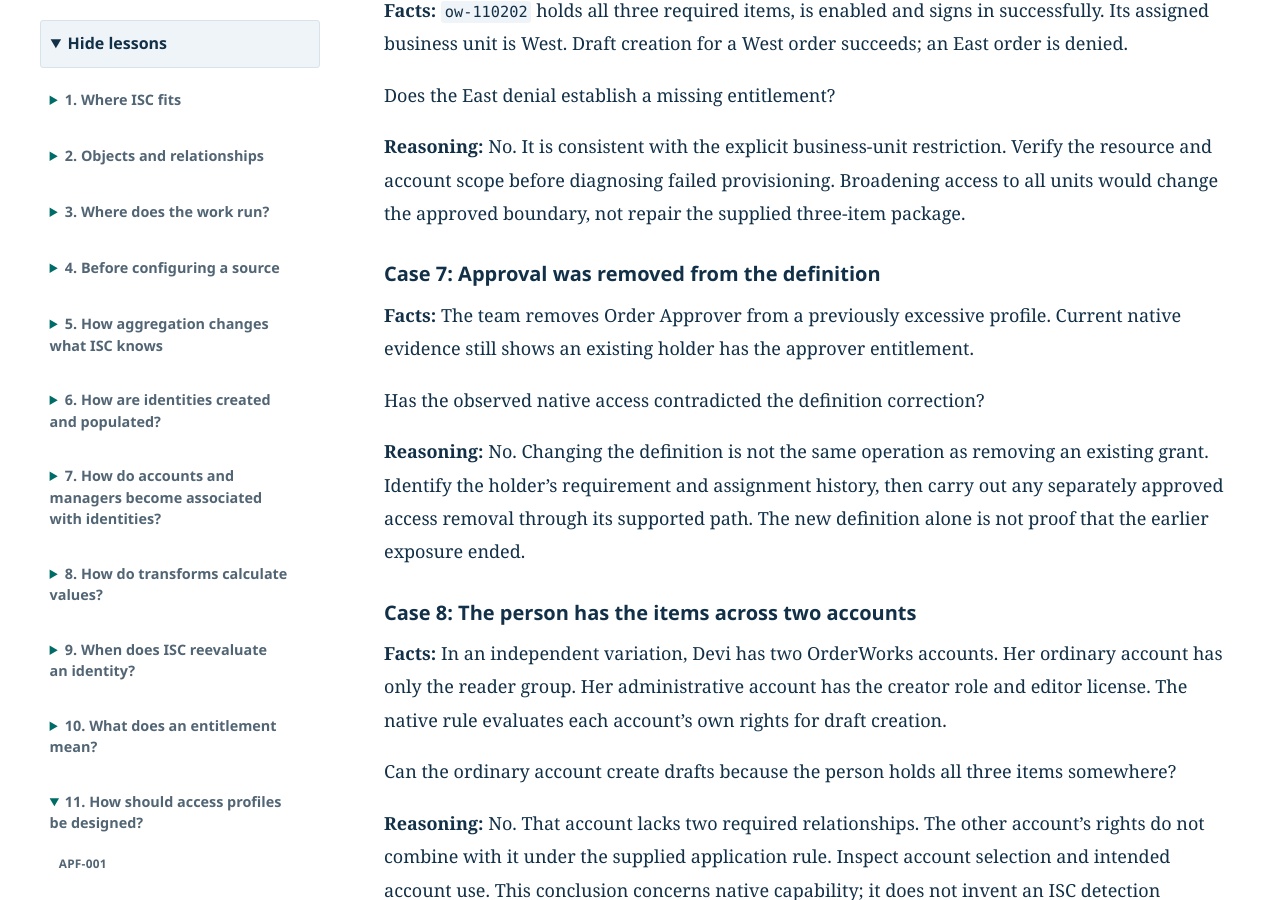
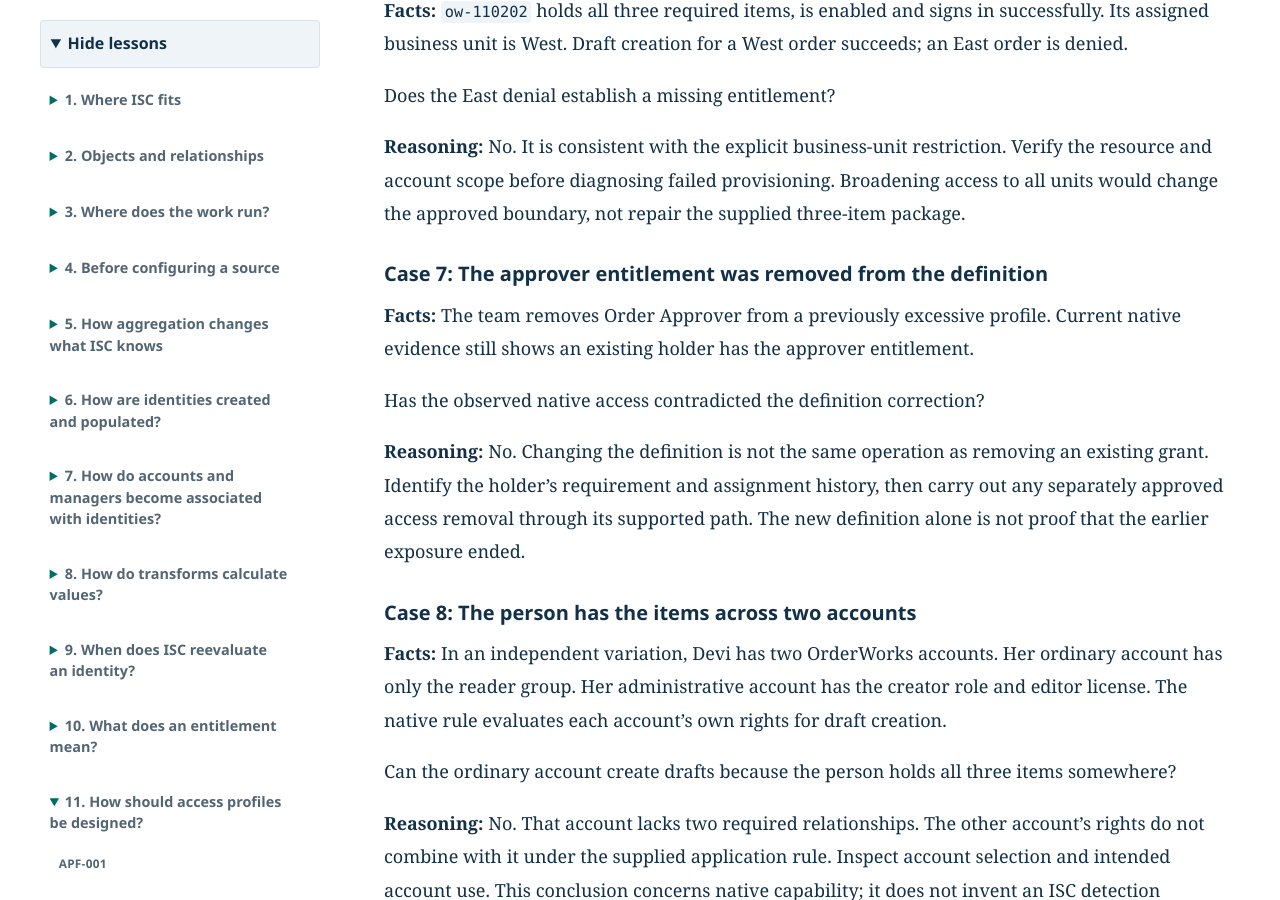
Before and after one commit to TedxHarry/ISC_Theory_Learning, a Jekyll site: the page built from lessons/APF-002_Grouping_Related_Entitlements_from_One_Source.md, in a window 1280 px wide and 900 px high, scrolled down 12297 px. Built offline with Jekyll 4.4.1, drawn with Linux system fonts in a browser that asks for light colours; our own code applies the rules of GitHub Pages for plain Markdown files.

Commit message:
Clarify approver entitlement wording in APF-002 checkpoint

```diff
--- a/lessons/APF-002_Grouping_Related_Entitlements_from_One_Source.md
+++ b/lessons/APF-002_Grouping_Related_Entitlements_from_One_Source.md
@@ -277,7 +277,7 @@ Does the East denial establish a missing entitlement?
 
 **Reasoning:** No. It is consistent with the explicit business-unit restriction. Verify the resource and account scope before diagnosing failed provisioning. Broadening access to all units would change the approved boundary, not repair the supplied three-item package.
 
-### Case 7: Approval was removed from the definition
+### Case 7: The approver entitlement was removed from the definition
 
 **Facts:** The team removes Order Approver from a previously excessive profile. Current native evidence still shows an existing holder has the approver entitlement.
 
```
